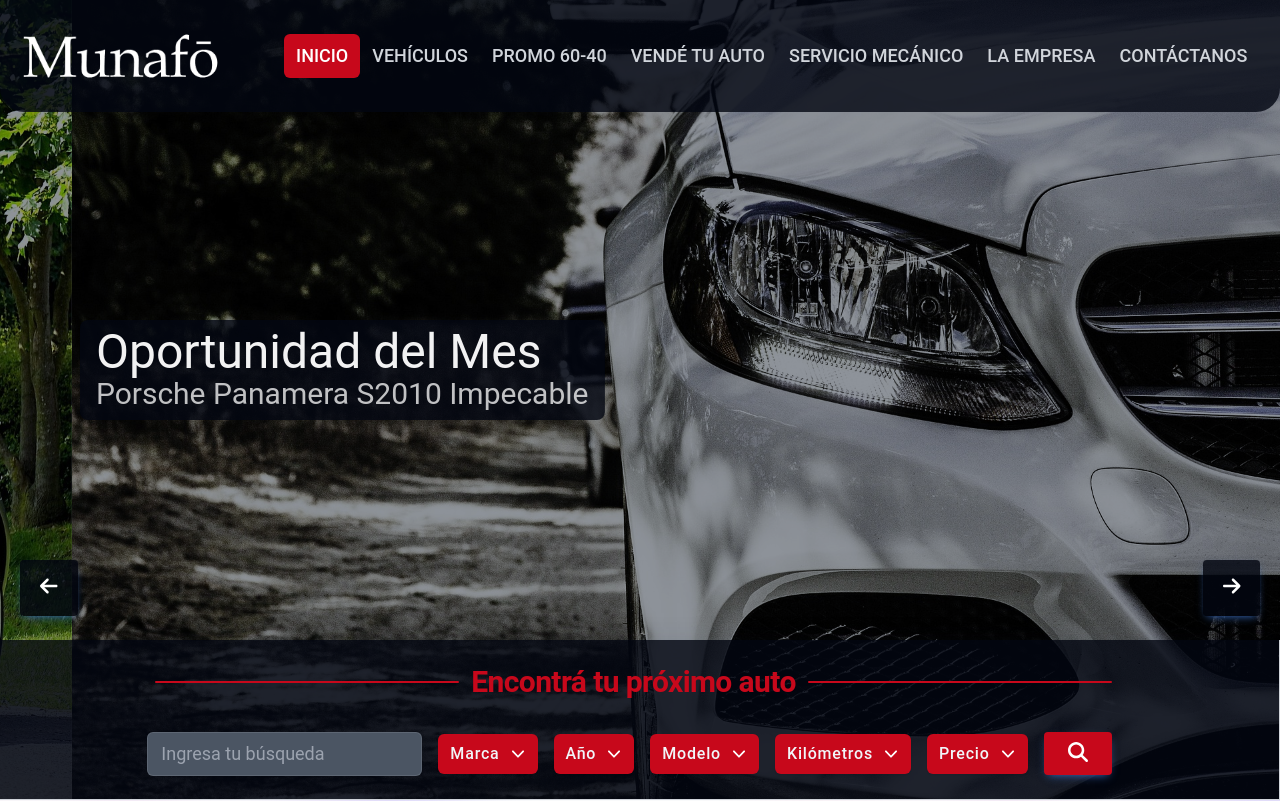
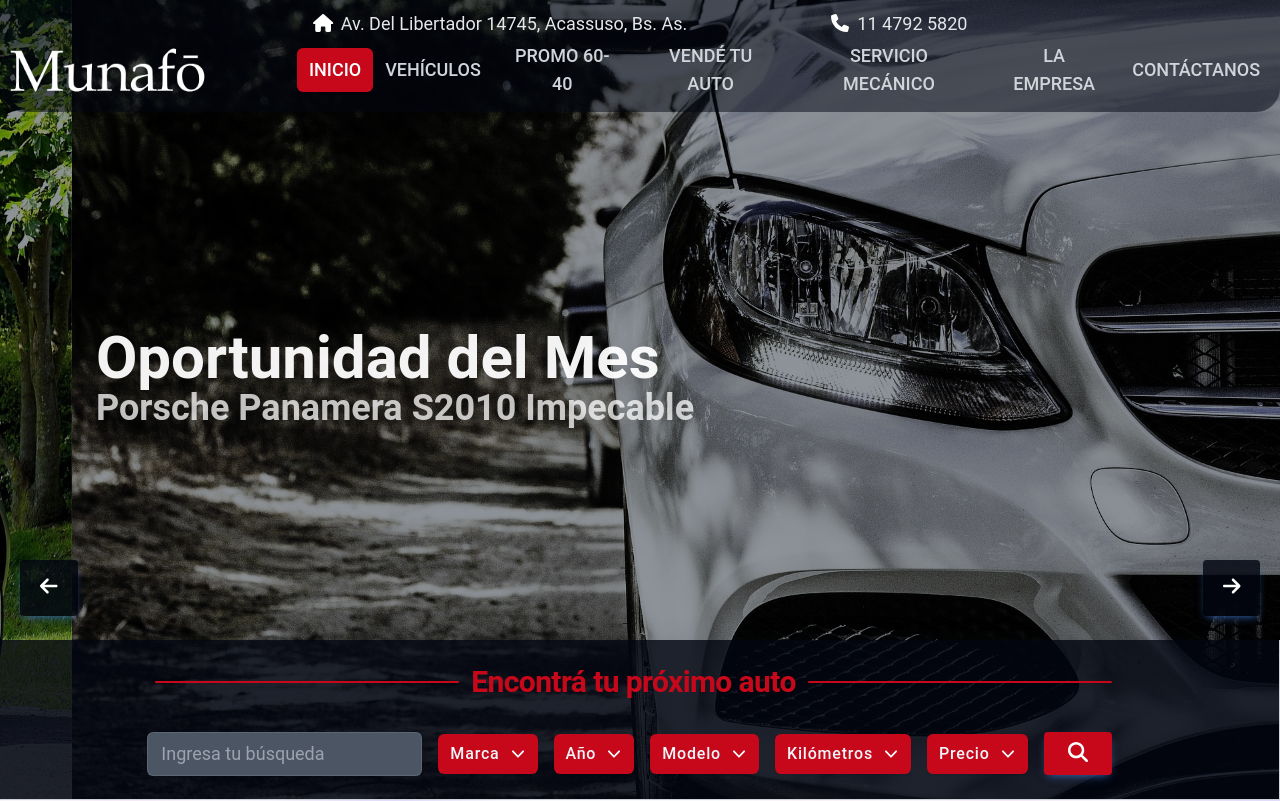
Before and after one commit to janus-dev87/Munaf-Argentina, a React (Create React App) app: page / in a window 1280 px wide. Shown: the top 801 px of the page. Built offline with nearby package versions, Linux system fonts and the light colour scheme; what tailwindcss-animated would draw is missing.

Commit message:
Cambios home revisados

```diff
--- a/src/components/Dropdowns.jsx
+++ b/src/components/Dropdowns.jsx
@@ -1,4 +1,4 @@
-import { Fragment } from "react";
+import { Fragment, useState, useEffect } from "react";
 import { Menu, Transition } from "@headlessui/react";
 import { ChevronDownIcon } from "@heroicons/react/20/solid";
 
@@ -7,13 +7,48 @@
 }
 
 export default function DropdownMenu(props) {
+  const [scrollPosition, setScrollPosition] = useState("");
+  const [positionY, setPositionY] = useState(0);
+  const [isOpen, setIsOpen] = useState(false);
+
+  const handleScroll = () => {
+    if (window.scrollY === 0) {
+      setScrollPosition("bottom-0 mb-11 origin-top");
+    } else {
+      setScrollPosition(" origin-bottom-right");
+    }
+  };
+  console.log(positionY);
+
+  useEffect(() => {
+    handleScroll();
+    window.addEventListener("scroll", handleScroll, { passive: true });
+    return () => {
+      window.removeEventListener("scroll", handleScroll);
+    };
+  }, []);
+  const handleMenuOpen = () => {
+    setIsOpen(true);
+    handleScroll(); // Actualizar la posición cuando se abre el menú
+  };
+
+  const handleMenuClose = () => {
+    setIsOpen(false);
+  };
+
+  console.log(scrollPosition);
   return (
-    <Menu as="div" className="relative inline-block text-left">
+    <Menu
+      as="div"
+      className="relative inline-block text-left"
+      onClose={handleMenuClose}
+    >
       <div>
         <Menu.Button
           className="inline-flex w-full justify-center gap-x-1.5 rounded-md bg-custom-red px-3 py-2
          text-sm font-semibold text-slate-100 tracking-widest shadow-sm   hover:bg-red-800  lg:text-[16px]
          xl:text-base xl:tracking-wider xl:font-medium"
+          onClick={handleMenuOpen}
         >
           {props.options.title}
           <ChevronDownIcon
@@ -33,9 +68,28 @@
         leaveFrom="transform opacity-100 scale-100"
         leaveTo="transform opacity-0 scale-95"
       >
+        {/*  <Menu.Items
+          className="absolute h-auto max-h-56 overflow-y-auto
+        right-0  bottom-0 mb-11 z-10 mt-2 w-auto origin-top rounded-md bg-white shadow-lg ring-1 ring-black ring-opacity-5 focus:outline-none">
+          <div className="py-3 px-3">
+            {props.options.options.map((item, index) => (
+              <Menu.Item key={index}>
+                {({ active }) => (
+                  <a
+                    href="#"
+                    className={classNames(
+                      active
+                        ? "bg-gray-100 text-gray-950 tracking-wider"
+                        : "text-gray-950 tracking-wider",
+                      "block px-4 py-2 text-sm xl:text-2xl"
+                    )}
+                  >
+                    {item}
+                  </a>
+                )}
+              </Menu.Item> */}
         <Menu.Items
-          className="absolute h-auto max-h-56 overflow-y-auto
-        right-0 z-10 mt-2 w-auto origin-top-right rounded-md bg-white shadow-lg ring-1 ring-black ring-opacity-5 focus:outline-none"
+          className={`${scrollPosition} right-0 absolute h-auto max-h-56 overflow-y-auto z-10 mt-2 w-auto  rounded-md bg-white shadow-lg ring-1 ring-black ring-opacity-5 focus:outline-none`}
         >
           <div className="py-3 px-3">
             {props.options.options.map((item, index) => (
--- a/src/components/HomeCarousel.jsx
+++ b/src/components/HomeCarousel.jsx
@@ -48,25 +48,25 @@
       <div className="flex ">
         <div className="w-screen flex-[0_0_100%]  h-screen relative bg-hero-image bg-cover bg-center bg-gray-800/50 bg-blend-multiply">
           <div
-            className={`absolute top-[40%] bg-gray-950/80 rounded-lg py-2 px-4 ml-2 ${
+            className={`absolute top-[40%]  rounded-lg py-2 px-4 ml-2 ${
               currentIndex === 0
                 ? "animate-fade-left animate-once animate-duration-[800ms] animate-delay-200 animate-ease-in animate-fill-backwards"
                 : ""
             }`}
           >
             <h1
-              className="  text-2xl  text-white/95
-            md:text-3xl
-            lg:text-4xl
-            xl:text-5xl"
+              className="  text-2xl  text-white/95 font-bold
+            md:text-4xl
+            lg:text-5xl
+            xl:text-6xl"
             >
               Oportunidad del Mes
             </h1>
             <h2
-              className=" text-lg text-white/75
-            md:text-xl
-            lg:text-2xl
-            xl:text-3xl"
+              className=" text-lg text-white/75  font-bold
+            md:text-2xl
+            lg:text-3xl
+            xl:text-4xl"
             >
               Porsche Panamera S2010 Impecable
             </h2>
@@ -74,25 +74,25 @@
         </div>
         <div className="w-screen h-screen flex-[0_0_100%] relative bg-hero-image2 bg-cover bg-center bg-gray-800/50 bg-blend-multiply">
           <div
-            className={`absolute top-[40%] bg-gray-950/80 rounded-lg py-2 px-4 ml-2 ${
+            className={`absolute top-[40%] rounded-lg py-2 px-4 ml-2 ${
               currentIndex === 1
                 ? "animate-fade-down animate-once animate-duration-[800ms] animate-delay-200 animate-ease-in animate-fill-backwards"
                 : ""
             }`}
           >
             <h1
-              className="  text-2xl  text-white/95
-            md:text-3xl
-            lg:text-4xl
-            xl:text-5xl"
+              className="  text-2xl  text-white/95  font-bold
+            md:text-4xl
+            lg:text-5xl
+            xl:text-6xl"
             >
               Oportunidad del Mes
             </h1>
             <h2
-              className=" text-lg text-white/75
-            md:text-xl
-            lg:text-2xl
-            xl:text-3xl"
+              className=" text-lg text-white/75  font-bold
+            md:text-2xl
+            lg:text-3xl
+            xl:text-4xl"
             >
               Porsche Panamera S2010 Impecable
             </h2>
--- a/src/components/Navbar.jsx
+++ b/src/components/Navbar.jsx
@@ -1,8 +1,11 @@
 import { Fragment } from "react";
+
 import { Disclosure, Menu, Transition } from "@headlessui/react";
 import { Bars3Icon, BellIcon, XMarkIcon } from "@heroicons/react/24/outline";
 import { Link } from "react-router-dom";
 import image from "../images/munafo_logo_270x65v1.png";
+import { FontAwesomeIcon } from "@fortawesome/react-fontawesome";
+import { faHouse, faPhone } from "@fortawesome/free-solid-svg-icons";
 
 const navigation = [
   { name: "INICIO", href: "/", current: true },
@@ -22,13 +25,33 @@
   return (
     <Disclosure
       as="nav"
-      className="bg-gray-950/80 md:h-[12vh] lg:h-[14vh]
-      md:flex md:items-center  rounded-b-3xl fixed w-full z-50"
+      className="bg-gray-950/50 md:h-[12vh] lg:h-[14vh]
+       rounded-b-3xl fixed w-full z-50 mx-auto md:flex md:items-center
+      xl:w-screen"
     >
       {({ open }) => (
         <>
-          <div className="mx-auto max-w-7xl px-2 lg:px-8 xl:px-4 ">
-            <div className="relative flex h-16 items-center justify-between">
+          <div className=" mx-auto  px-2 w-full pt-2 lg:pt-0 ">
+            <div className="flex  justify-around text-center mb-[-5px] lg:mb-2 xl:mb-0 xl:justify-center xl:space-x-36">
+              <p className=" text-gray-200 text-xs lg:text-base xl:text-lg">
+                <FontAwesomeIcon
+                  icon={faHouse}
+                  style={{ color: "#ffffff" }}
+                  className="mr-2"
+                />
+                Av. Del Libertador 14745, Acassuso, Bs. As.
+              </p>
+              <p className="  text-gray-200 text-xs lg:text-base xl:text-lg">
+                <FontAwesomeIcon
+                  icon={faPhone}
+                  style={{ color: "#ffffff" }}
+                  className="mr-2"
+                />
+                11 4792 5820
+              </p>
+            </div>
+
+            <div className="relative flex h-16 items-center justify-between xl:max-w-full">
               <div className="absolute inset-y-0 left-0 flex items-center sm:hidden">
                 {/* Mobile menu button*/}
                 <Disclosure.Button className="relative inline-flex items-center justify-center rounded-md p-2 text-gray-400 hover:bg-custom-red hover:text-white focus:outline-none focus:ring-2 focus:ring-inset focus:ring-white">
@@ -41,15 +64,15 @@
                   )}
                 </Disclosure.Button>
               </div>
-              <div className="flex flex-1 items-center justify-center sm:items-stretch xl:items-center">
+              <div className="flex flex-1 items-center justify-around sm:items-stretch xl:items-center">
                 <div className="flex  items-center">
                   <img
-                    className="h-[1.6rem] w-11/12 xl:w-full xl:h-12"
+                    className="h-[1.6rem] w-11/12 lg:h-[40px] lg:w-full xl:w-full xl:h-12"
                     src={image}
                     alt="Your Company"
                   />
                 </div>
-                <div className="hidden sm:block lg:ml-[5vw]">
+                <div className="hidden sm:block lg:ml-[3vw] xl:ml-[7vw]">
                   <div className="flex  items-center">
                     {navigation.map((item) => (
                       <Link
--- a/src/pages/HomePage.jsx
+++ b/src/pages/HomePage.jsx
@@ -144,15 +144,15 @@
       </section>
 
       <Banner />
-      <div className=" xl:mx-auto xl:bg-gray-100 sm:bg-gray-100">
-        <div className="xl:bg-gray-100 xl:flex">
-          <div className="md:bg-gray-100">
+      <div className=" xl:mx-auto xl:bg-white sm:bg-white">
+        <div className="xl:bg-white xl:flex">
+          <div className="md:bg-white">
             <section
-              className=" flex flex-col items-center justify-center py-12 mx-auto bg-gray-100 px-5
+              className=" flex flex-col items-center justify-center py-12 mx-auto  px-5
             lg:w-full  lg:border-b-slate-300
             xl:py-40
-            xl:border-r-[1px] xl:border-solid xl:border-r-gray-300
-            xl:border-b-[1px]  xl:border-b-gray-300
+
+           xl:border-0
             border-b-[2px] border-solid border-b-slate-400/50"
             >
               <div className=" mx-auto w-11/12 flex flex-col justify-center items-center">
```
